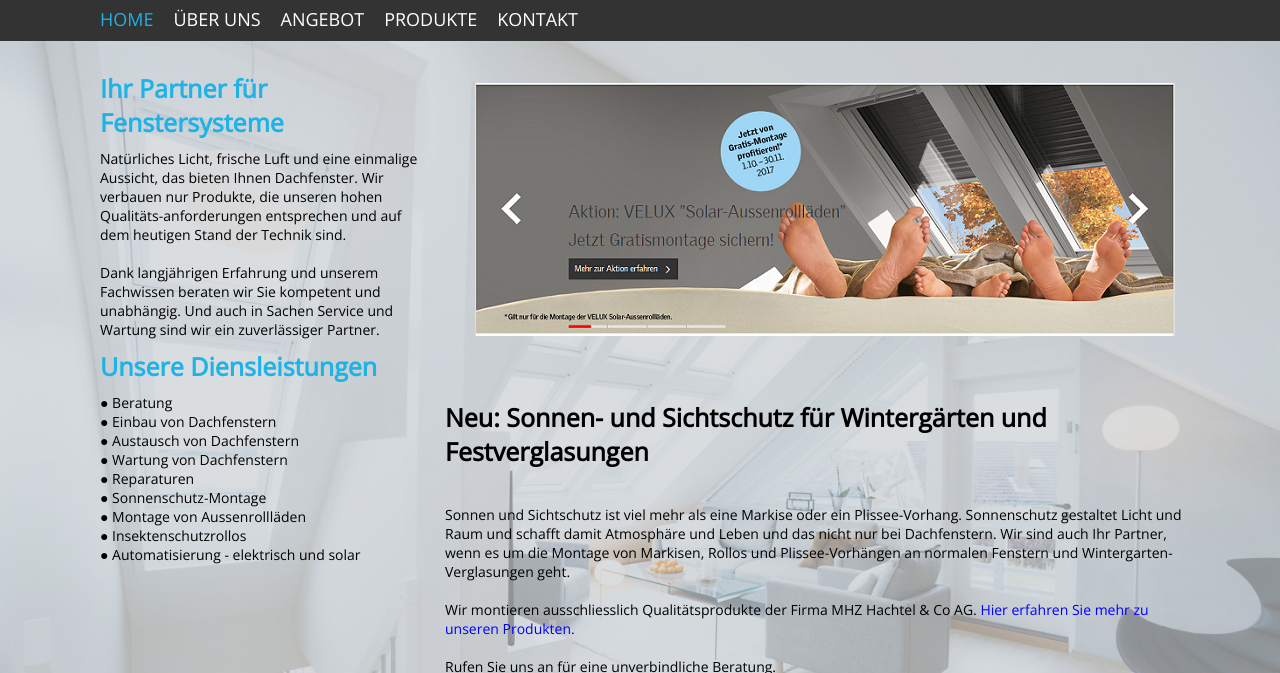
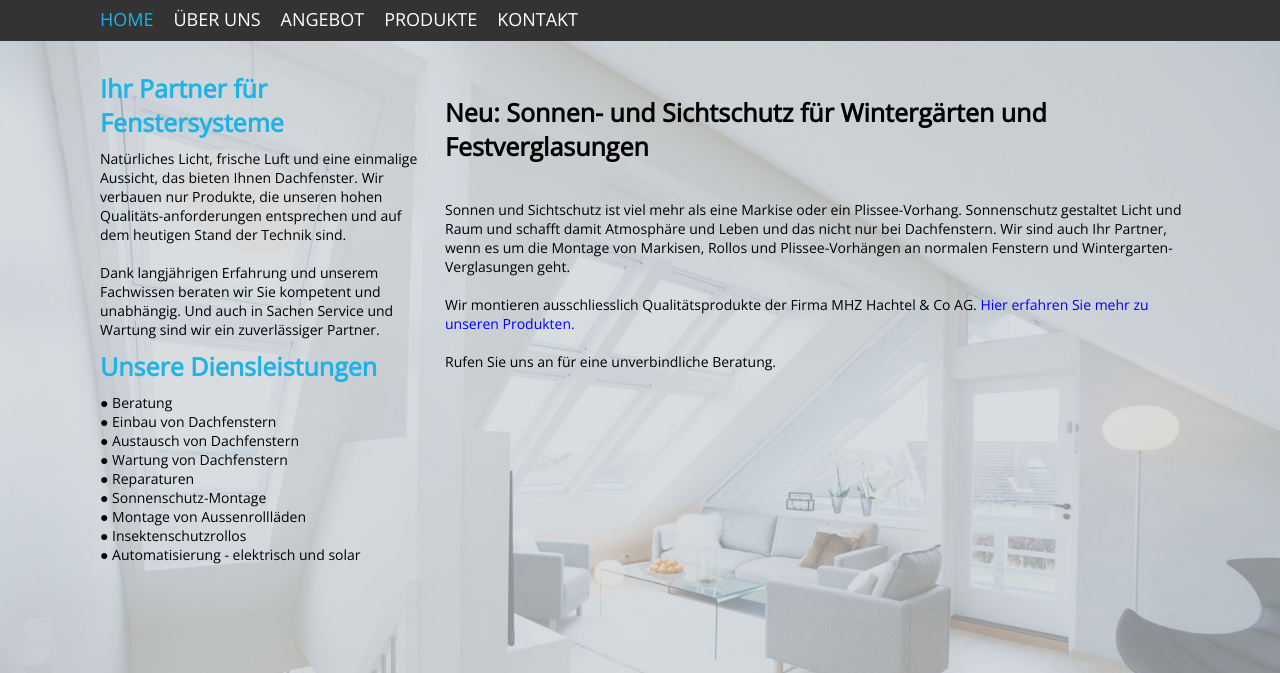
Before and after one commit to philippbruhin/dachfenster-schaerer, a plain HTML site: page index.html in a window 1280 px wide. Shown: the part 127-800 px from the top of the page. Drawn offline with nearby package versions, Linux system fonts and the light colour scheme.

Commit message:
removed banner sale

```diff
--- a/index.html
+++ b/index.html
@@ -89,12 +89,6 @@
 				</article>
 			</div>
 
-<!-- -->
-			<div class="texthome">
-				<a href="http://www.velux.ch/de/produkte/hitze-sonnenschutz/aussenrolllaeden"><img class="imagehome" src="img/velux-rolladen.png" /></a>
-			</div>
-<!-- -->
-
 			<div class="texthome">
 				<!-- <img class="imagehome" src="img/velux-rolladen.png" /> -->
 				<h1>Neu: Sonnen- und Sichtschutz für Wintergärten und Festverglasungen</h1>
```
